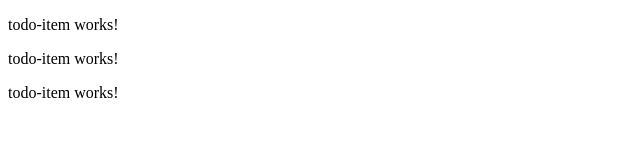
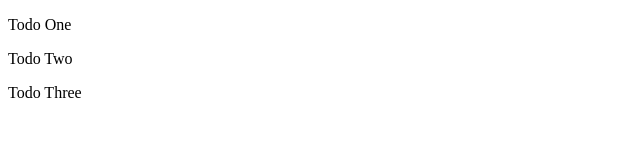
Before and after one commit to jatanassian/Angular-ToDoList, an Angular app: page / in a window 1280 px wide. Shown: the top 160 px of the page, without its empty margins (0-640 px from the left). Built offline with nearby package versions, Linux system fonts and the light colour scheme.

Commit message:
render the title of the todo

```diff
--- a/src/app/components/todo-item/todo-item.component.html
+++ b/src/app/components/todo-item/todo-item.component.html
@@ -1 +1 @@
-<p>todo-item works!</p>
+<p> {{ todo.title }}</p>
```
